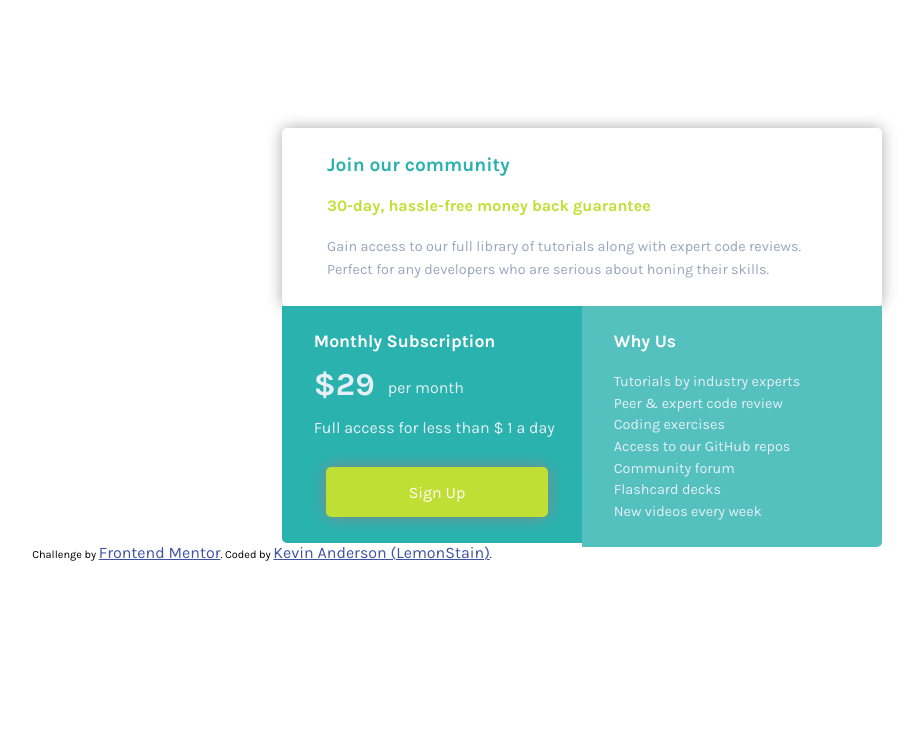
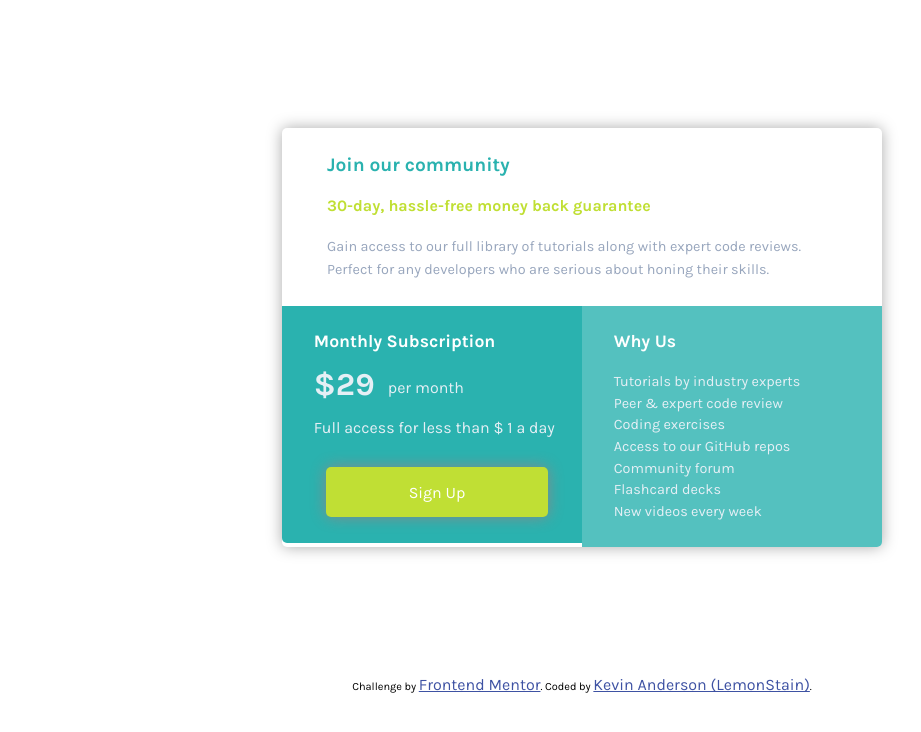
Before and after one commit to kevincanderson/FM003_single-price-grid-component-master, a plain HTML site: page index.html in a window 1280 px wide. Shown: the whole page, without its empty margins (58-979 px from the left). Drawn offline with Linux system fonts and the light colour scheme.

Commit message:
fixed shadow issue

```diff
--- a/index.html
+++ b/index.html
@@ -30,7 +30,7 @@
     </style>
   </head>
   <body>
-    <main>
+    <main class="clearfix">
       <section class="join">
         <div class="container">
           <h1>Join our community</h1>
```
